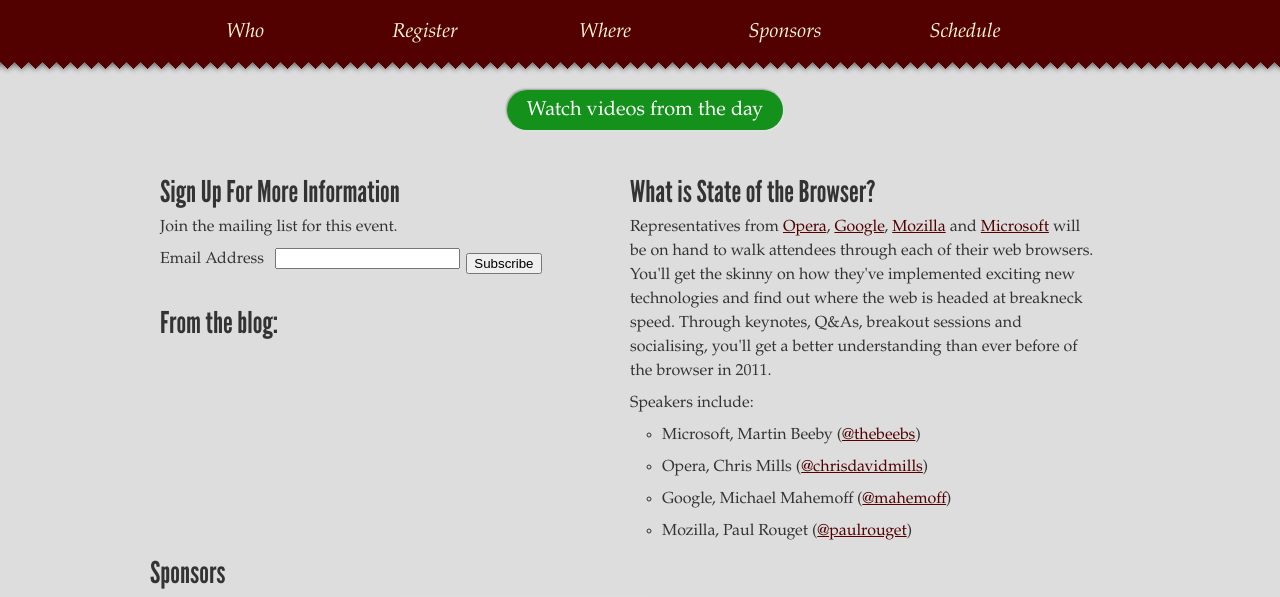
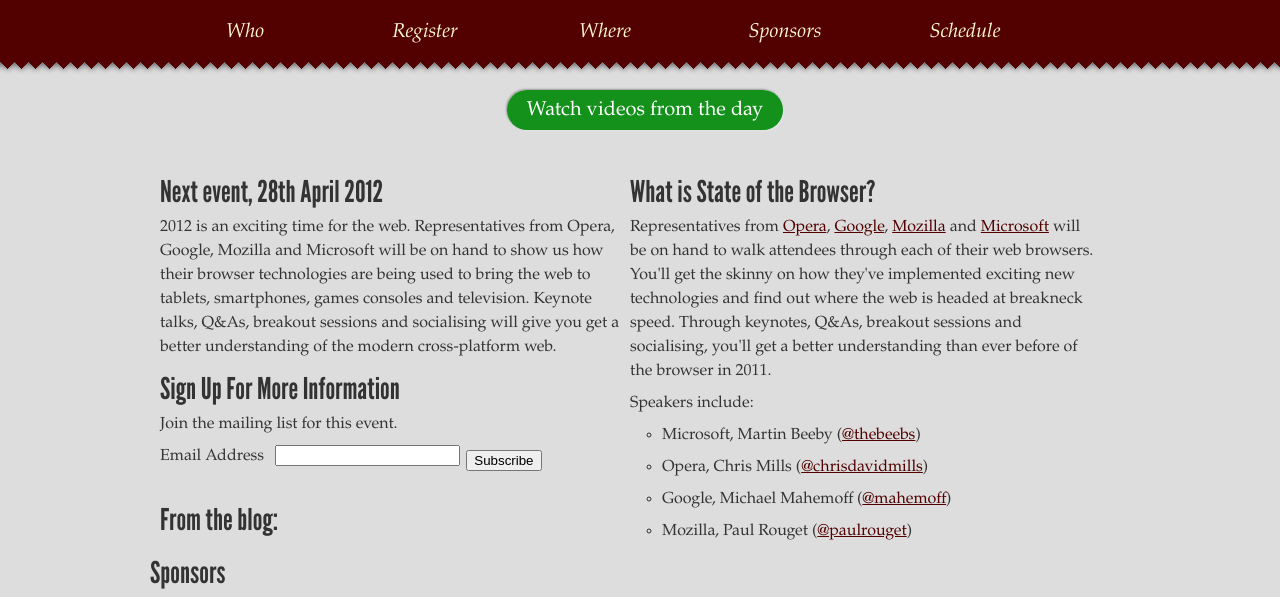
Before and after one commit to londonwebstandards/SOTB3, a PHP site: page / in a window 1280 px wide. Shown: the part 393-990 px from the top of the page. Run offline with PHP 8.4, Linux system fonts and the light colour scheme; data that the repository does not hold is empty; some libraries are stand-ins or nearby versions.

Commit message:
Add some details of the new event

```diff
--- a/index.php
+++ b/index.php
@@ -74,6 +74,8 @@
 			</section>
 			<div class="most-important">
 				<section id="register">
+					<h1>Next event, 28th April 2012</h1>
+					<p>2012 is an exciting time for the web. Representatives from Opera, Google, Mozilla and Microsoft will be on hand to show us how their browser technologies are being used to bring the web to tablets, smartphones, games consoles and television. Keynote talks, Q&As, breakout sessions and socialising will give you get a better understanding of the modern cross-platform web.</p>
 					<h1>Sign Up For More Information</h1>
 					<p>Join the mailing list for this event.</p>
 	  				<!-- Begin MailChimp Signup Form -->
```
